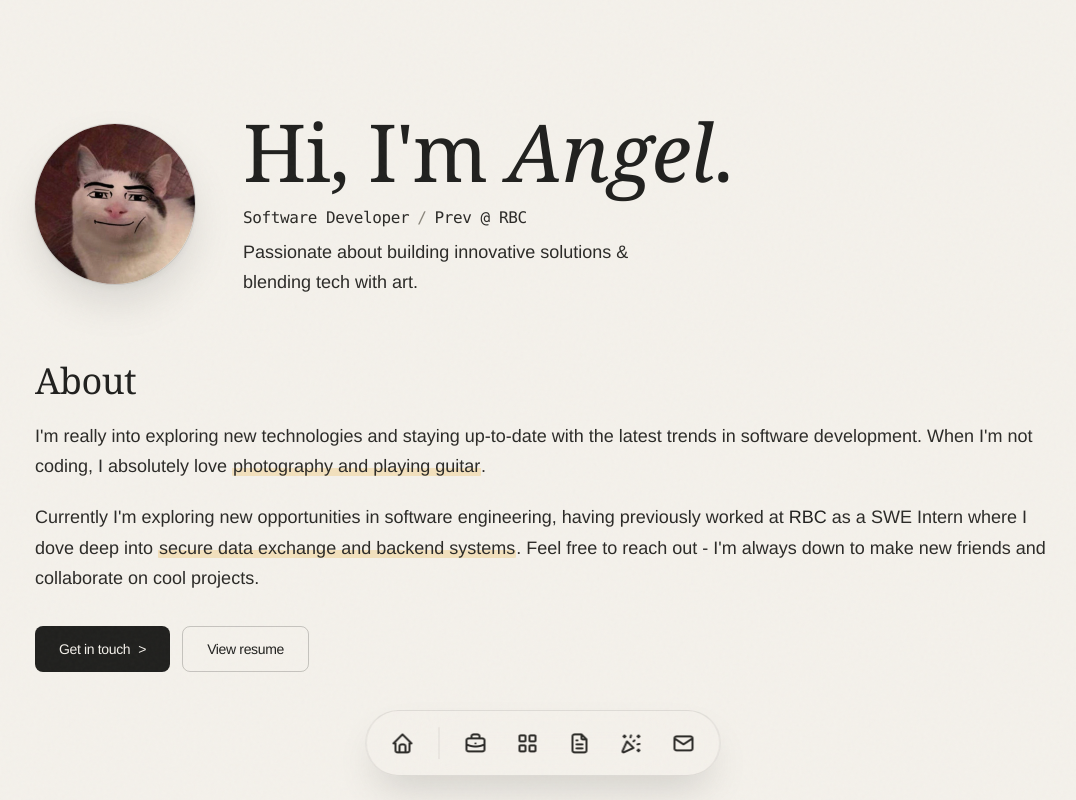
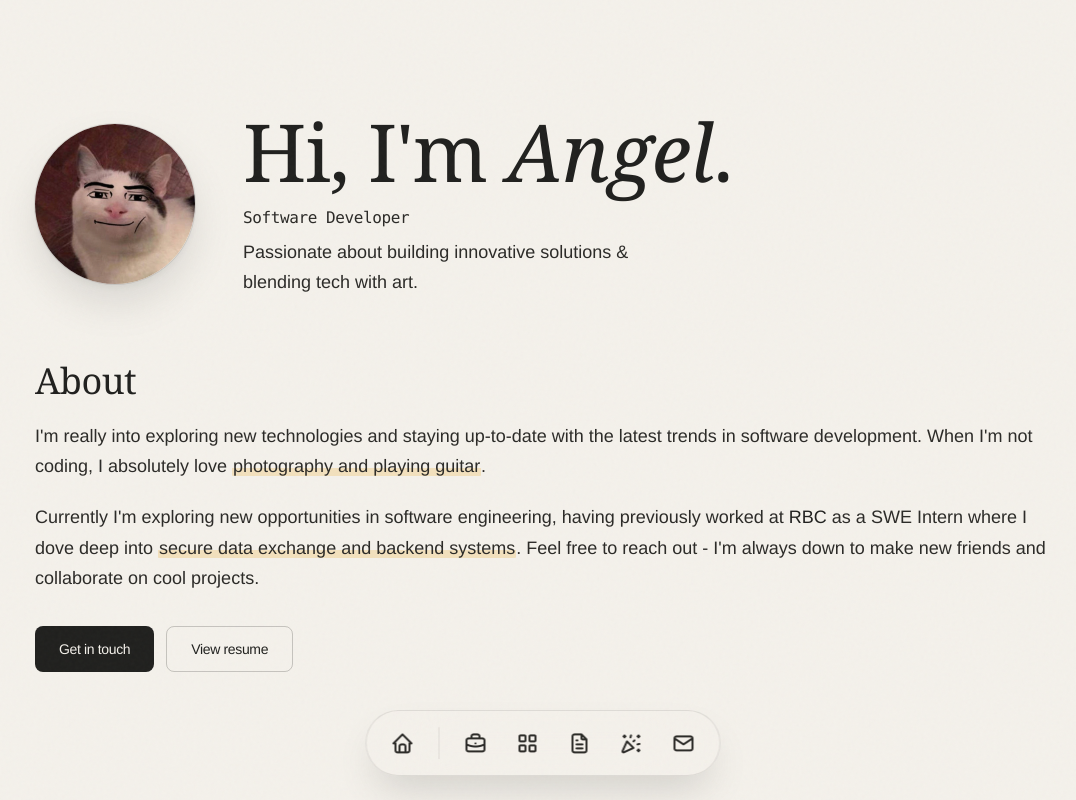
Before and after one commit to angelshinh1/portfolio, a Next.js app: page / in a window 1280 px wide. Shown: the top 800 px of the page, without its empty margins (97-1173 px from the left). Built offline with nearby package versions, Linux system fonts and the light colour scheme.

Commit message:
minor tweaks

```diff
--- a/src/components/Contact.js
+++ b/src/components/Contact.js
@@ -41,16 +41,6 @@ export default function Contact() {
           .
         </p>
       </Reveal>
-
-      <Reveal delay={0.15}>
-        <a
-          href="mailto:shinh.maverick@gmail.com"
-          className="group inline-flex items-center gap-2 mt-12 px-7 py-3.5 bg-[var(--ink)] text-[var(--bg)] rounded-lg font-sans font-medium text-sm tracking-tight transition-[transform,opacity] duration-200 ease-[var(--ease-out)] hover:opacity-90 active:scale-[0.97]"
-        >
-          Contact
-          <span className="transition-transform duration-200 ease-[var(--ease-out)] group-hover:translate-x-0.5">&gt;</span>
-        </a>
-      </Reveal>
     </section>
   );
 }
--- a/src/components/Hero.js
+++ b/src/components/Hero.js
@@ -56,8 +56,8 @@ export default function Hero() {
                     </h1>
                     <p className="font-mono mt-4 text-sm md:text-base text-[var(--ink-2)] tracking-tight">
                         Software Developer
-                        <span className="mx-2 text-[var(--ink-3)]">/</span>
-                        Prev @ RBC
+                        {/* <span className="mx-2 text-[var(--ink-3)]">/</span>
+                        Prev @ RBC */}
                     </p>
                     <p className="font-sans mt-2 text-base md:text-lg leading-relaxed text-[var(--ink-2)] max-w-[44ch]">
                         Passionate about building innovative solutions &amp; blending
@@ -93,9 +93,6 @@ export default function Hero() {
                             className="group inline-flex items-center gap-2 px-6 py-3 bg-[var(--ink)] text-[var(--bg)] rounded-lg font-sans font-medium text-sm tracking-tight transition-[transform,opacity] duration-200 ease-[var(--ease-out)] hover:opacity-90 active:scale-[0.97]"
                         >
                             Get in touch
-                            <span className="transition-transform duration-200 ease-[var(--ease-out)] group-hover:translate-x-0.5">
-                                &gt;
-                            </span>
                         </a>
                         <a
                             href="./Angel_Resume_swe.pdf"
```
